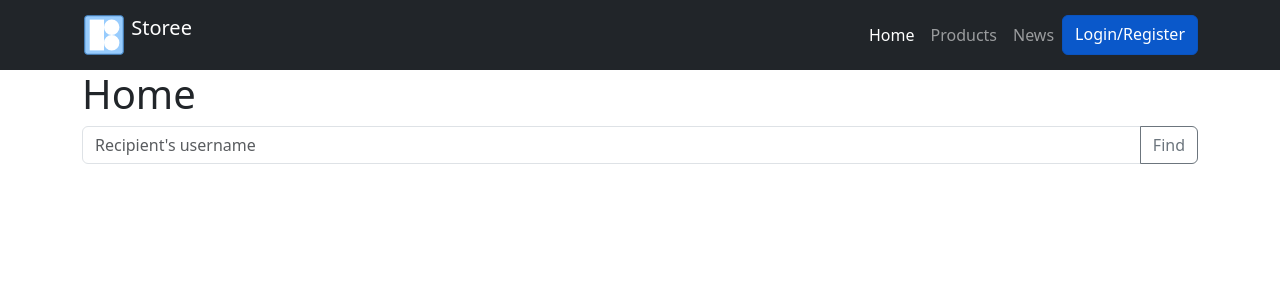
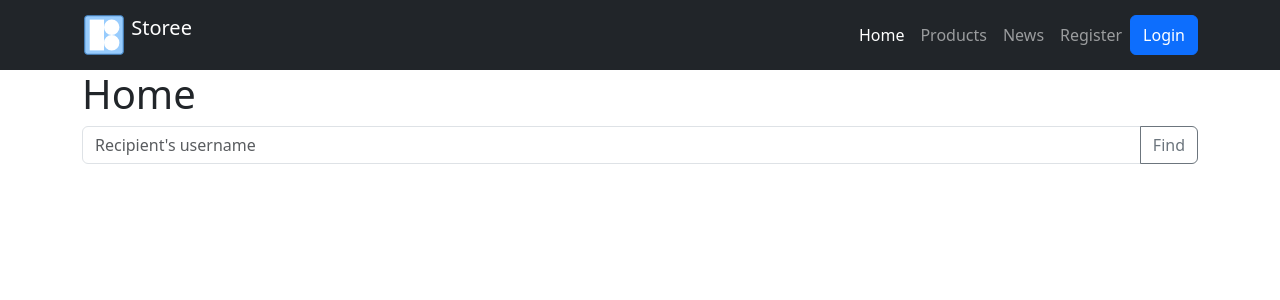
Before and after one commit to bakhtyiar/Storee-shop, a React (Create React App) app: page / in a window 1280 px wide. Shown: the top 300 px of the page. Built offline with nearby package versions, Linux system fonts and the light colour scheme.

Commit message:
header.jsx edited auth form added register form

```diff
--- a/src/components/header.jsx
+++ b/src/components/header.jsx
@@ -4,7 +4,8 @@ import {Link, NavLink} from 'react-router-dom';
 import {routes} from '../utils/constants';
 import styled from 'styled-components';
 import logo from '../materials/img/logotype/icons8-icons8.svg'
-import AuthModal from "./authModal";
+import RegisterModal from "./registerModal";
+import LoginModal from "./loginModal";
 
 const StyledImg = styled.img`
   height: 44px;
@@ -12,7 +13,8 @@ const StyledImg = styled.img`
 `;
 
 const Header = (authUser) => {
-    const [modalShow, setModalShow] = React.useState(false);
+    const [loginModalShow, setLoginModalShow] = React.useState(false);
+    const [regModalShow, setRegModalShow] = React.useState(false);
 
     return (
         <Navbar bg="dark" variant="dark" sticky="top">
@@ -32,11 +34,15 @@ const Header = (authUser) => {
                     {authUser.isAuth ?
                         <Nav.Link as={NavLink} to={routes.user.path + "/:" + authUser.id}>Profile</Nav.Link>
                         : (
-                            <Button as={NavLink} onClick={() => setModalShow(true)}>Login/Register</Button>
+                            <>
+                                <Nav.Link onClick={() => setRegModalShow(true)}>Register</Nav.Link>
+                                <Button onClick={() => setLoginModalShow(true)}>Login</Button>
+                            </>
                         )}
                 </Nav>
             </Container>
-            <AuthModal show={modalShow} onHide={() => setModalShow(false)} />
+            <RegisterModal show={regModalShow} onHide={() => setRegModalShow(false)}/>
+            <LoginModal show={loginModalShow} onHide={() => setLoginModalShow(false)}/>
         </Navbar>
     );
 }
```
